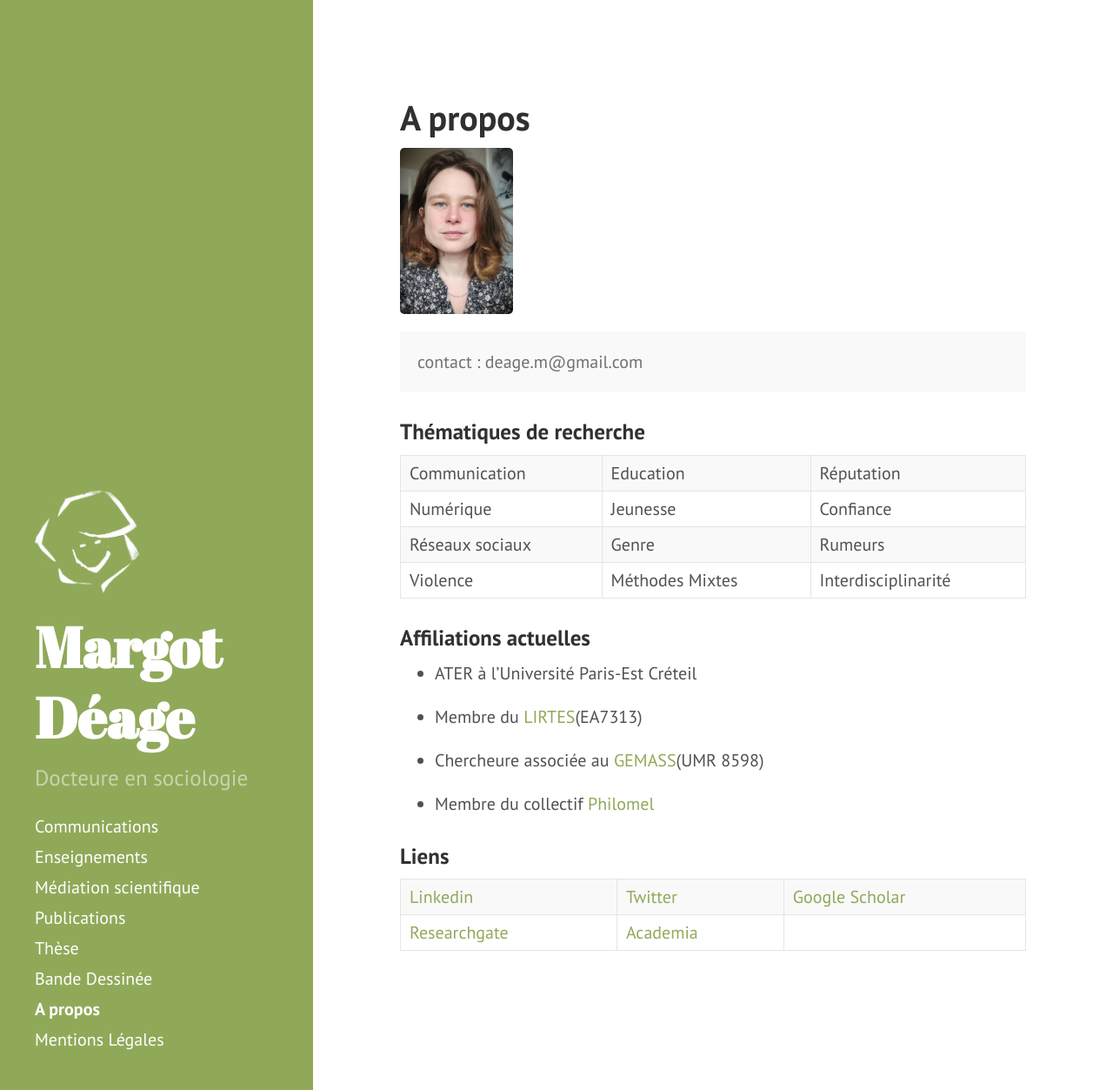
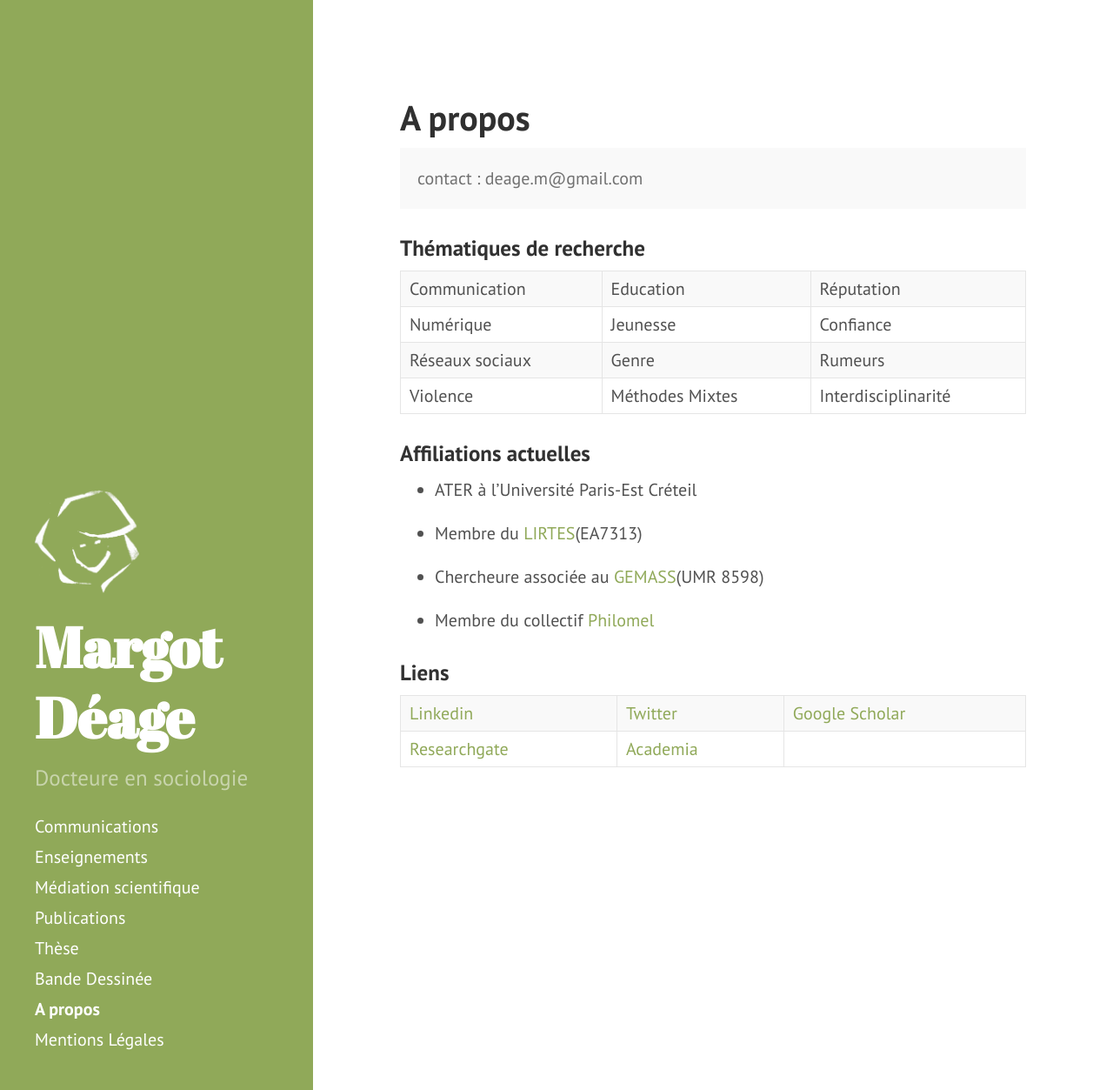
Before and after one commit to margotdeage/margotdeage.github.io, a Jekyll site: the page built from index.md, in a window 1280 px wide and 1253 px high. Shown: the whole window at 87% size. Built offline with Jekyll 4.4.1, drawn with Linux system fonts in a browser that asks for light colours; the list of posts is cut into pages by our own code.

Commit message:
Update index.md

```diff
--- a/index.md
+++ b/index.md
@@ -3,8 +3,6 @@ layout: page
 title: A propos
 ---
 
-
-  <img src="https://github.com/margotdeage/margotdeage.github.io/blob/gh-pages/WhatsApp%20Image%202021-06-08%20at%2016.13.09.jpeg" alt="Margot Déage"   width="18%" height="18%"/>
 
 <div class="message">
   contact : deage.m@gmail.com
```
